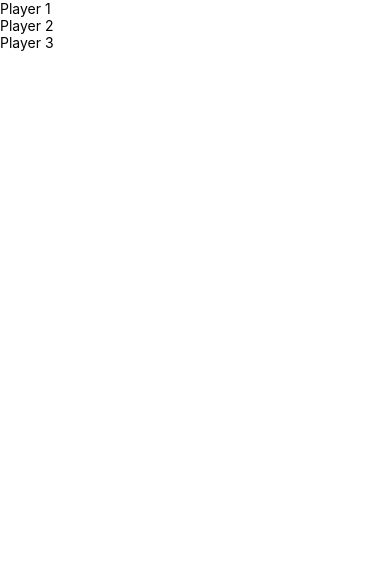
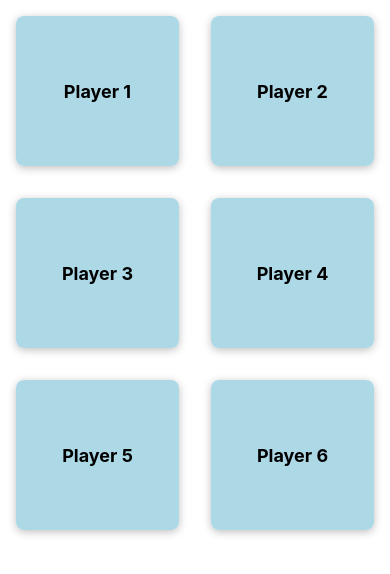
Before and after one commit to P-Brzezinski/project-albatros, a React Native app: screen / in a window 390 px wide. Shown: the top 574 px of the page. Built offline with nearby package versions, Linux system fonts and the light colour scheme.

Commit message:
Add Players tile styling

```diff
--- a/App.js
+++ b/App.js
@@ -1,9 +1,11 @@
-import { StyleSheet } from "react-native";
+import { StatusBar } from "expo-status-bar";
 import PlayersScreen from "./screens/PlayersScreen";
 
 export default function App() {
-  return <PlayersScreen />;
+  return (
+    <>
+      <StatusBar style="dark" />
+        <PlayersScreen />
+    </>
+  );
 }
-
-const styles = StyleSheet.create({
-});
--- a/app.json
+++ b/app.json
@@ -6,6 +6,7 @@
     "orientation": "portrait",
     "icon": "./assets/icon.png",
     "userInterfaceStyle": "light",
+    "backgroundColor": "#137fae",
     "splash": {
       "image": "./assets/splash.png",
       "resizeMode": "contain",
--- a/components/PlayerGridTile.js
+++ b/components/PlayerGridTile.js
@@ -1,11 +1,17 @@
-import { Pressable, Text, View } from "react-native"
+import { Pressable, StyleSheet, Text, View, Platform } from "react-native"
 
 const PlayerGridTile = ({name}) => {
     return (
-      <View>
-        <Pressable>
-          <View>
-            <Text>{name}</Text>
+      <View style={styles.gridItem}>
+        <Pressable
+          android_ripple={{ color: "ccc" }}
+          style={({ pressed }) => [
+            styles.button,
+            pressed ? styles.buttonPressed : null,
+          ]}
+        >
+          <View style={styles.innerContainer}>
+            <Text style={styles.title}>{name}</Text>
           </View>
         </Pressable>
       </View>
@@ -13,3 +19,37 @@ const PlayerGridTile = ({name}) => {
 }
 
 export default PlayerGridTile
+
+const styles = StyleSheet.create({
+  gridItem: {
+    flex: 1,
+    margin: 16,
+    height: 150,
+    borderRadius: 8,
+    elevation: 4,
+    backgroundColor: "white", //to make shadowColor visible on iOS
+    shadowColor: "black",
+    shadowOpacity: 0.25,
+    shadowOffset: { width: 0, height: 2 },
+    shadowRadius: 8,
+    overflow: Platform.OS === "android" ? "hidden" : "visible",
+  },
+  button: {
+    flex: 1,
+  },
+  buttonPressed: {
+    opacity: 0.5
+  },
+  innerContainer: {
+    flex: 1,
+    padding: 16,
+    borderRadius: 8,
+    justifyContent: "center",
+    alignItems: "center",
+    backgroundColor: 'lightblue'
+  },
+  title: {
+    fontWeight: "bold",
+    fontSize: 18,
+  },
+});
--- a/data/data.js
+++ b/data/data.js
@@ -4,4 +4,7 @@ export const PLAYERS_DUMMY_DATA = [
   new Player("p1", "Player 1"),
   new Player("p2", "Player 2"),
   new Player("p3", "Player 3"),
+  new Player("p4", "Player 4"),
+  new Player("p5", "Player 5"),
+  new Player("p6", "Player 6"),
 ];
--- a/screens/PlayersScreen.js
+++ b/screens/PlayersScreen.js
@@ -13,6 +13,7 @@ const PlayersScreen = () => {
       data={PLAYERS_DUMMY_DATA}
       keyExtractor={(item) => item.id}
       renderItem={renderPlayerItem}
+      numColumns={2}
     />
   );
 };
```
